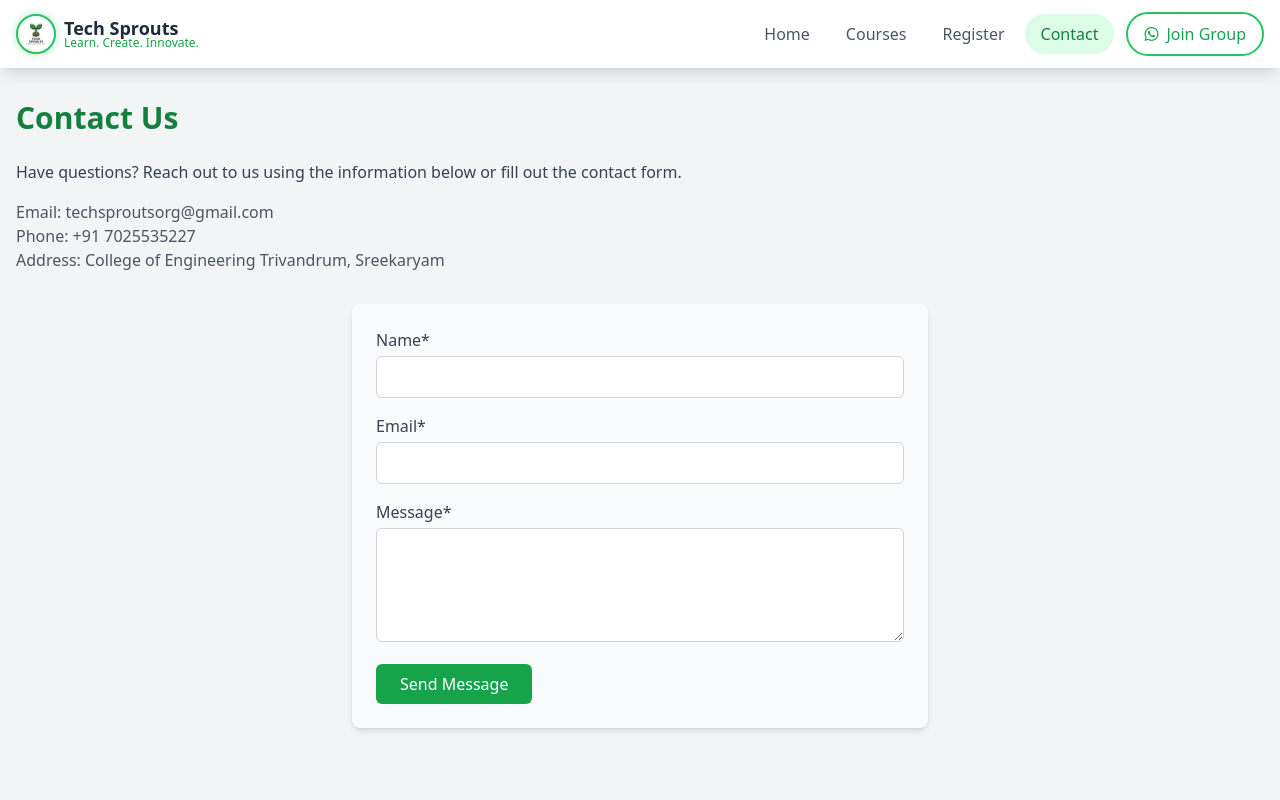
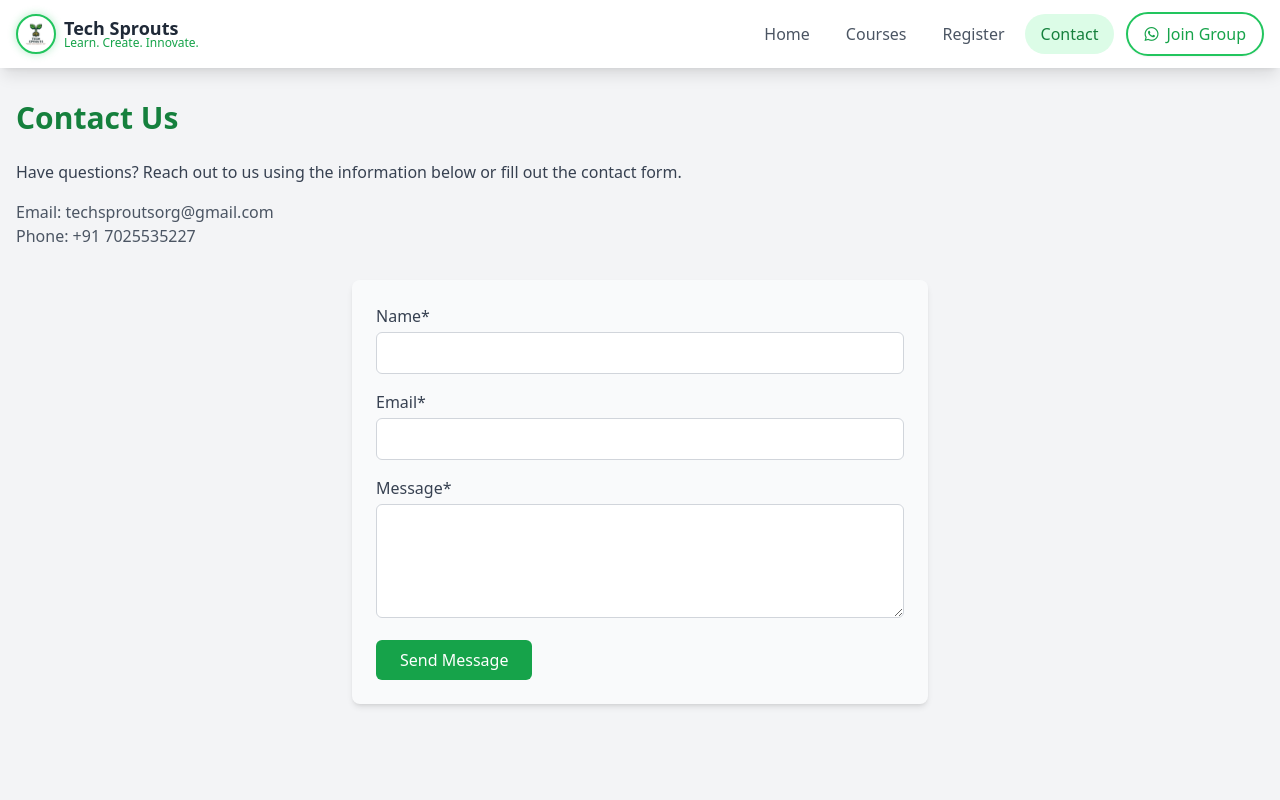
Before and after one commit to Unknown-Geek/Tech-Sprouts, a React (Vite) app: page /contact in a window 1280 px wide. Shown: the top 800 px of the page. Built offline with nearby package versions, Linux system fonts and the light colour scheme.

Commit message:
Update Contact.jsx

```diff
--- a/src/Contact.jsx
+++ b/src/Contact.jsx
@@ -13,7 +13,7 @@ function Contact() {
       <ul className="mb-4 text-gray-600 card-animate">
         <li>Email: techsproutsorg@gmail.com</li>
         <li>Phone: +91 7025535227</li>
-        <li>Address: College of Engineering Trivandrum, Sreekaryam</li>
+{/*         <li>Address: College of Engineering Trivandrum, Sreekaryam</li> */}
       </ul>
       <div className="max-w-xl mx-auto bg-gray-50 p-6 rounded-lg shadow-md mt-8 card-animate">
         <form
```
